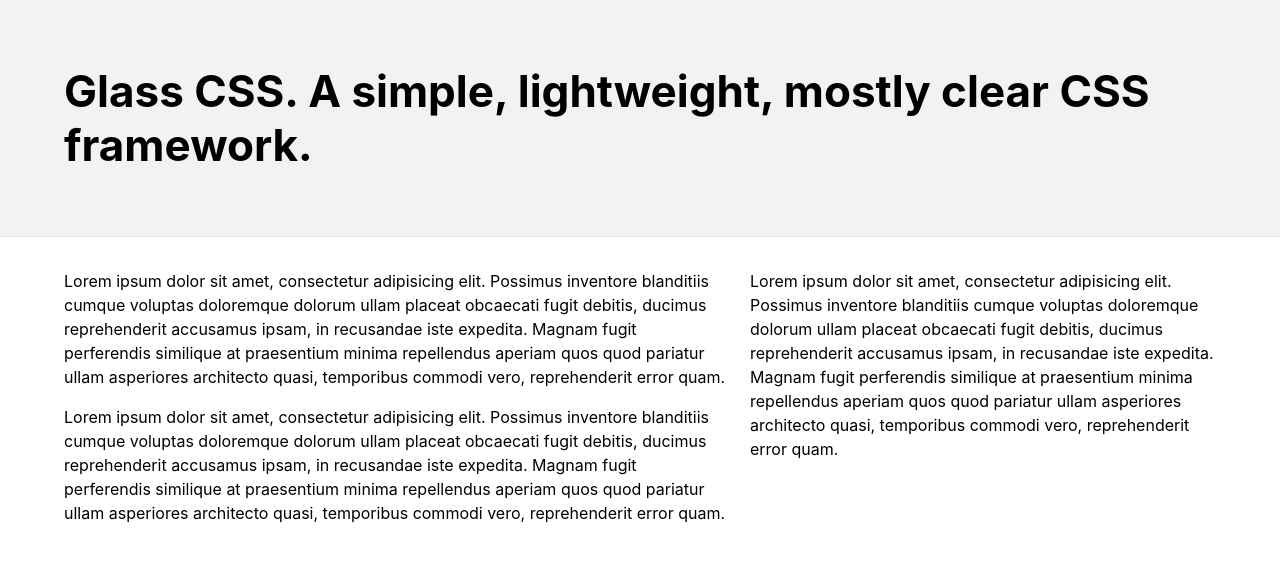
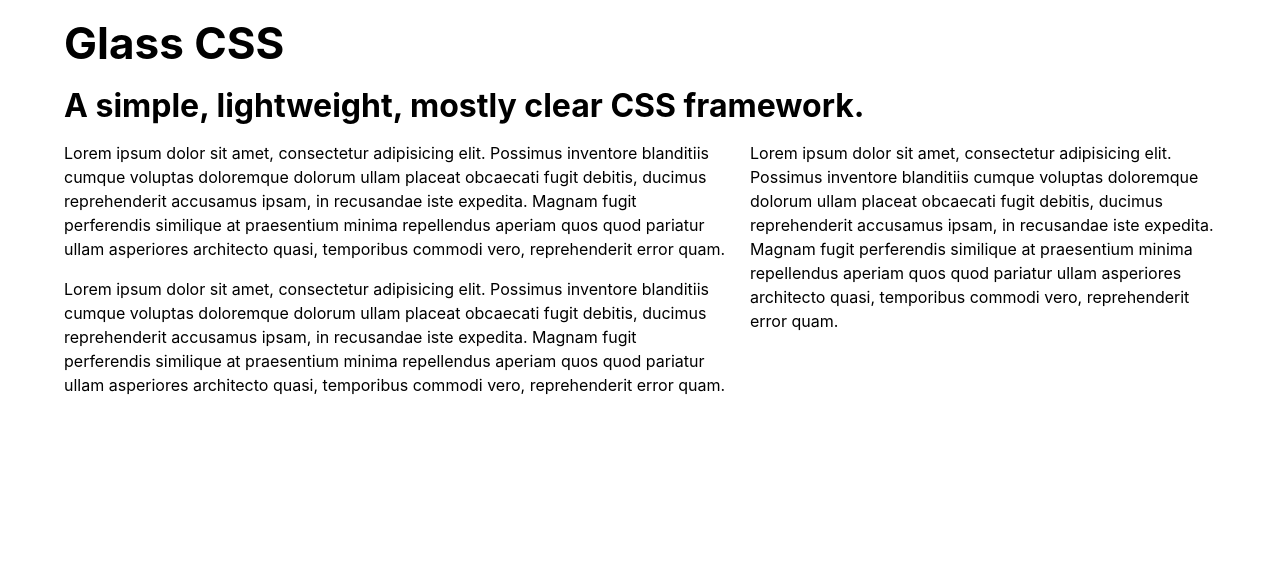
Before and after one commit to treetrum/glass-css, a website: page index.html in a window 1280 px wide. Drawn offline with nearby package versions, Linux system fonts and the light colour scheme; files that its build step writes are made by us from their sources.

Commit message:
Update some core files

```diff
--- a/index.html
+++ b/index.html
@@ -5,14 +5,15 @@
         <meta name="viewport" content="width=device-width, initial-scale=1">
 
         <title>Glass CSS</title>
-        <link rel="stylesheet" href="dist/style-min.css">
+        <link rel="stylesheet" href="dist/glass.css">
     </head>
     <body>
 
         <div class="header-container">
             <div class="wrap">
                 <div class="content">
-                    <h1>Glass CSS. A simple, lightweight, mostly clear CSS framework.</h1>
+                    <h1>Glass CSS</h1>
+                    <h3>A simple, lightweight, mostly clear CSS framework.</h3>
                 </div>
             </div>
         </div>
--- /dev/null
+++ b/src/glass.scss
@@ -0,0 +1,9 @@
+/*!
+ * SJD - CSS Framework
+ */
+
+@import "reset";
+@import "utilities";
+@import "settings";
+@import "typography";
+@import "grid";
--- a/src/style.scss
+++ /dev/null
@@ -1,24 +0,0 @@
-/*!
- * SJD - CSS Framework
- */
-
-@import "reset";
-@import "utilities";
-@import "variables";
-@import "typography";
-@import "grid";
-
-.header-container {
-    background-color: hsl(0, 0, 95);
-    border-bottom: 1px solid hsl(0, 0, 90);
-    padding: 2rem 0;
-    @include breakpoint($small) {
-        padding: 3rem 0;
-    }
-}
-.content-container-2 {
-    padding: 1rem 0;
-    @include breakpoint($small) {
-        padding: 2rem 0;
-    }
-}
```
Also changed, not shown: package.json (+5 -2 lines), dist/glass.css (added), src/_settings.scss (renamed from src/_variables.scss), 1 other file.
